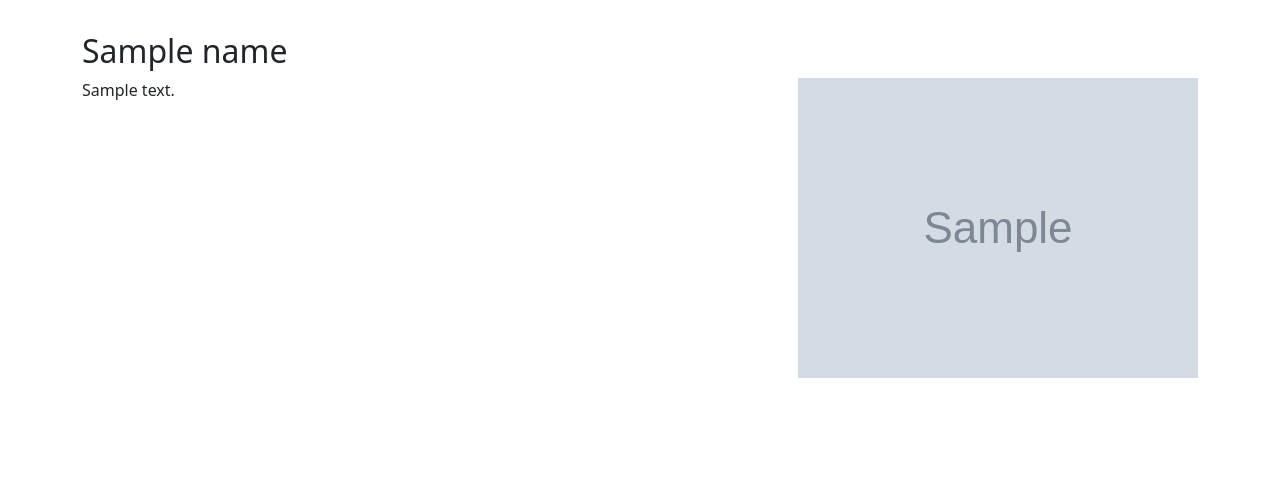
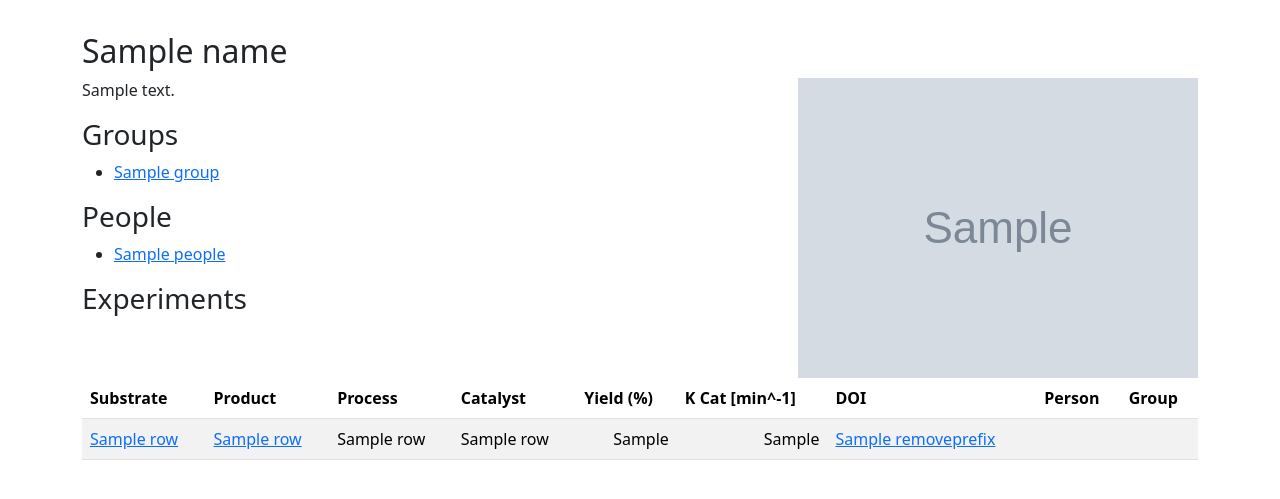
Before and after one commit to catalaix/catalaix-kg, a Flask app: template templates/catalyst.html in a window 1280 px wide. Shown: the part 56-555 px from the top of the page. Run offline with Flask 3, Linux system fonts and the light colour scheme; the template is opened without the code that fills it: most values are stand-ins (such as "Sample title", 1, 10 or a date in 2020); grey boxes marked "Sample" are stand-in pictures; parts of the project's set-up code (start-up, migrations or seed data) failed here and were passed over; some libraries are stand-ins or nearby versions.

Commit message:
Update catalyst page

```diff
--- a/templates/base.html
+++ b/templates/base.html
@@ -42,7 +42,7 @@
         <td>
             {%- if row['catalyst'] is string %}
             {%- if row['catalyst']  != "no catalyst" %}
-            <a href="{{ url_for('get_entity', curie=row['catalyst']) }}">{{ row['catalyst name'] }}</a>
+            <a href="{{ url_for('get_catalyst', curie=row['catalyst']) }}">{{ row['catalyst name'] }}</a>
             {% else %}
             No Catalyst
             {% endif %}
--- a/templates/catalyst.html
+++ b/templates/catalyst.html
@@ -6,4 +6,22 @@
     {% if image_url %}<img src="{{ image_url}}" align="right"/>{% endif %}
     {{ description }}
 </p>
+
+<h3>Groups</h3>
+<ul>
+    {% for group, group_name in groups.values %}
+    <li><a href="{{ url_for('get_group', group=group) }}">{{ group_name }}</a></li>
+    {% endfor %}
+</ul>
+
+<h3>People</h3>
+<ul>
+    {% for orcid, person_name in people.values %}
+    <li><a href="{{ url_for('get_person', orcid=orcid) }}">{{ person_name }}</a></li>
+    {% endfor %}
+</ul>
+
+<h3>Experiments</h3>
+{{ experiments_table(conditions, show_chemist=True, show_group=True) }}
+
 {% endblock %}
--- a/wsgi.py
+++ b/wsgi.py
@@ -127,9 +127,25 @@ def get_group(group: int) -> str:
 
 @app.route("/catalyst/<curie>")
 def get_catalyst(curie: str) -> str:
+    name = pyobo.get_name(curie)
+    description = pyobo.get_definition(curie)
+    if curie.startswith("CHEBI:"):
+        image_url = f"https://bioregistry.io/{curie}?provider=chebi-img"
+    else:
+        image_url = None
+
+    conditions = CONDITIONS_DF[CONDITIONS_DF["catalyst"] == curie]
+    groups = conditions[["group", "group name"]].drop_duplicates()
+    people = conditions[["chemist", "chemist name"]].drop_duplicates()
     return flask.render_template(
         "catalyst.html",
-        conditions=CONDITIONS_DF[CONDITIONS_DF["catalyst"] == curie],
+        curie=curie,
+        name=name,
+        description=description,
+        image_url=image_url,
+        conditions=conditions,
+        groups=groups,
+        people=people,
     )
 
 
```
